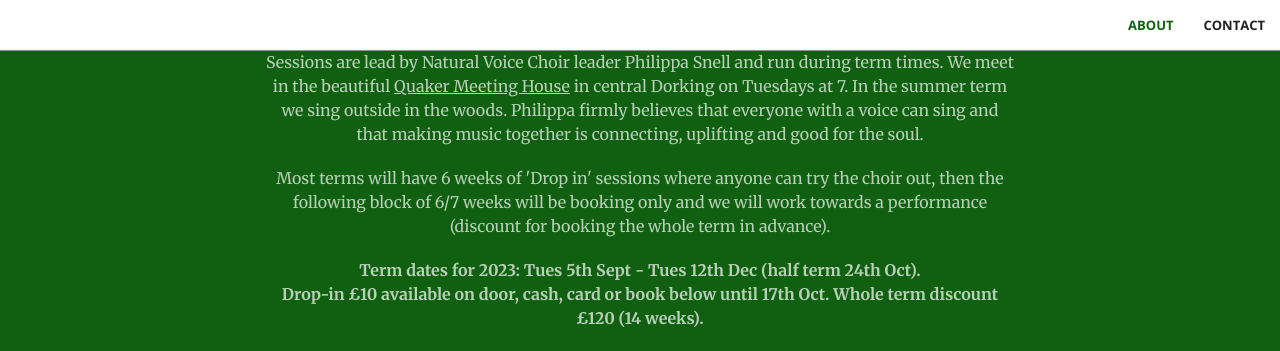
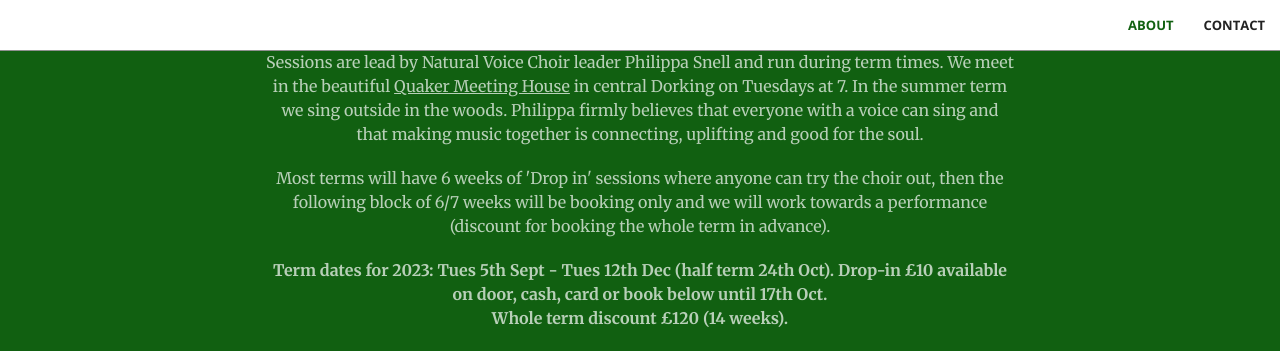
Before and after one commit to thewildchoir/thewildchoir-website, a Jekyll site: the page built from index.html, in a window 1280 px wide and 900 px high, scrolled down 967 px, cut to the strip 0-351 px from the top of the window. Built offline with Jekyll 4.4.1, drawn with Linux system fonts in a browser that asks for light colours.

Commit message:
Added term info

```diff
--- a/_includes/call-to-action.html
+++ b/_includes/call-to-action.html
@@ -5,7 +5,7 @@
                 <p class="text-faded">We are a friendly and slightly wild choir who sing strong harmony arrangements of music that you might call folk from diverse cultures and traditions. We sing to the seasons, the elements and with our hearts. All levels of singing ability are welcome and songs are taught by ear.</p>
                 <p class="text-faded">Sessions are lead by Natural Voice Choir leader Philippa Snell and run during term times. We meet in the beautiful <a target="_blank" href="https://goo.gl/maps/CVGHoxBq2XfakKq37">Quaker Meeting House</a> in central Dorking on Tuesdays at 7. In the summer term we sing outside in the woods. Philippa firmly believes that everyone with a voice can sing and that making music together is connecting, uplifting and good for the soul.</p>
                 <p class="text-faded">Most terms will have 6 weeks of 'Drop in' sessions where anyone can try the choir out,  then the following block of 6/7 weeks will be booking only and we will work towards a performance (discount for booking the whole term in advance).</p>
-                <p class="text-faded"><b>Term dates for 2023: Tues 5th Sept - Tues 12th Dec (half term 24th Oct).<br>Drop-in £10 available on door, cash, card or book below until 17th Oct. Whole term discount £120 (14 weeks).</b></p>
+                <p class="text-faded"><b>Term dates for 2023: Tues 5th Sept - Tues 12th Dec (half term 24th Oct). Drop-in £10 available on door, cash, card or book below until 17th Oct.<br>Whole term discount £120 (14 weeks).</b></p>
                 <stripe-buy-button
                   buy-button-id="buy_btn_1NYUePLwjurA75EIcLADqrHm"
                   publishable-key="pk_live_51NYTozLwjurA75EIhk2EBRw1z2zc9OpOjDrSu8yy9bL1Hjqpv2U9MbkAIBroLDxn40LiSmh58qRFbD1G05o0DyOp00jys1Q34B"
```
